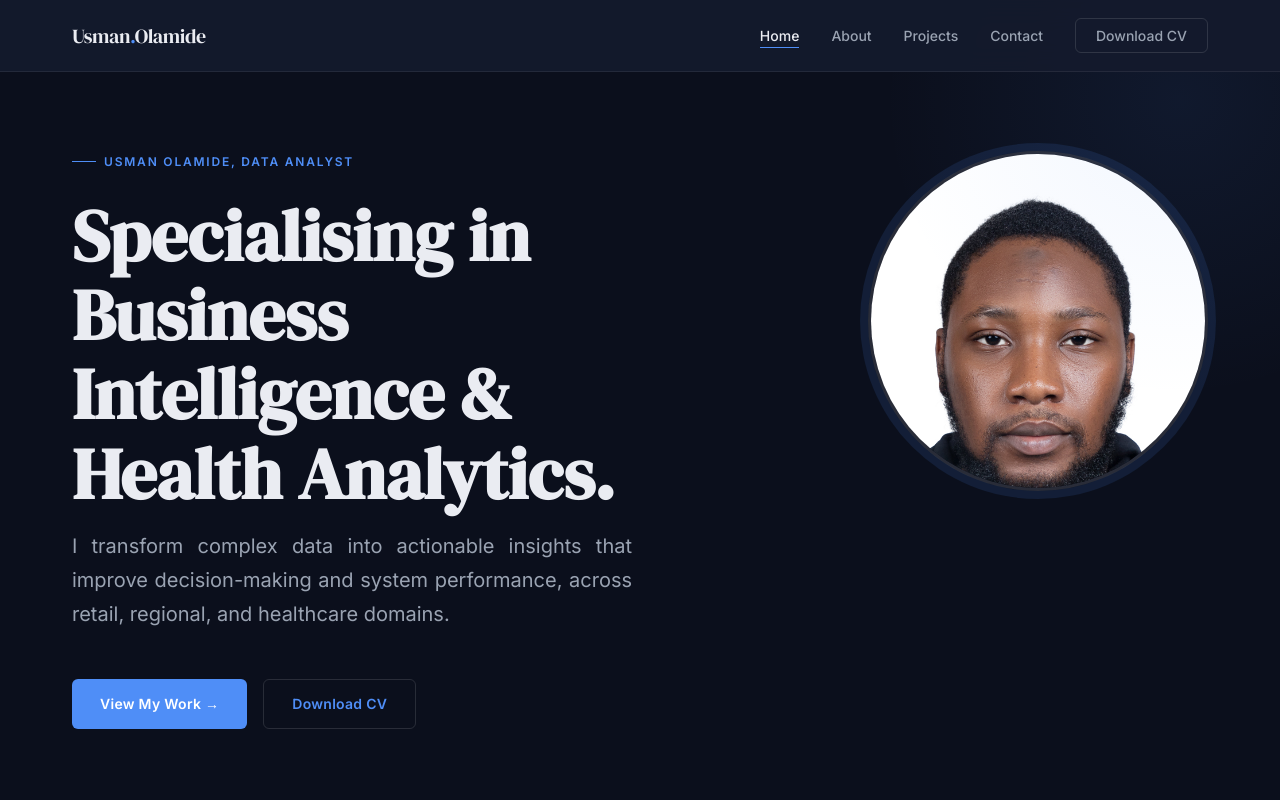
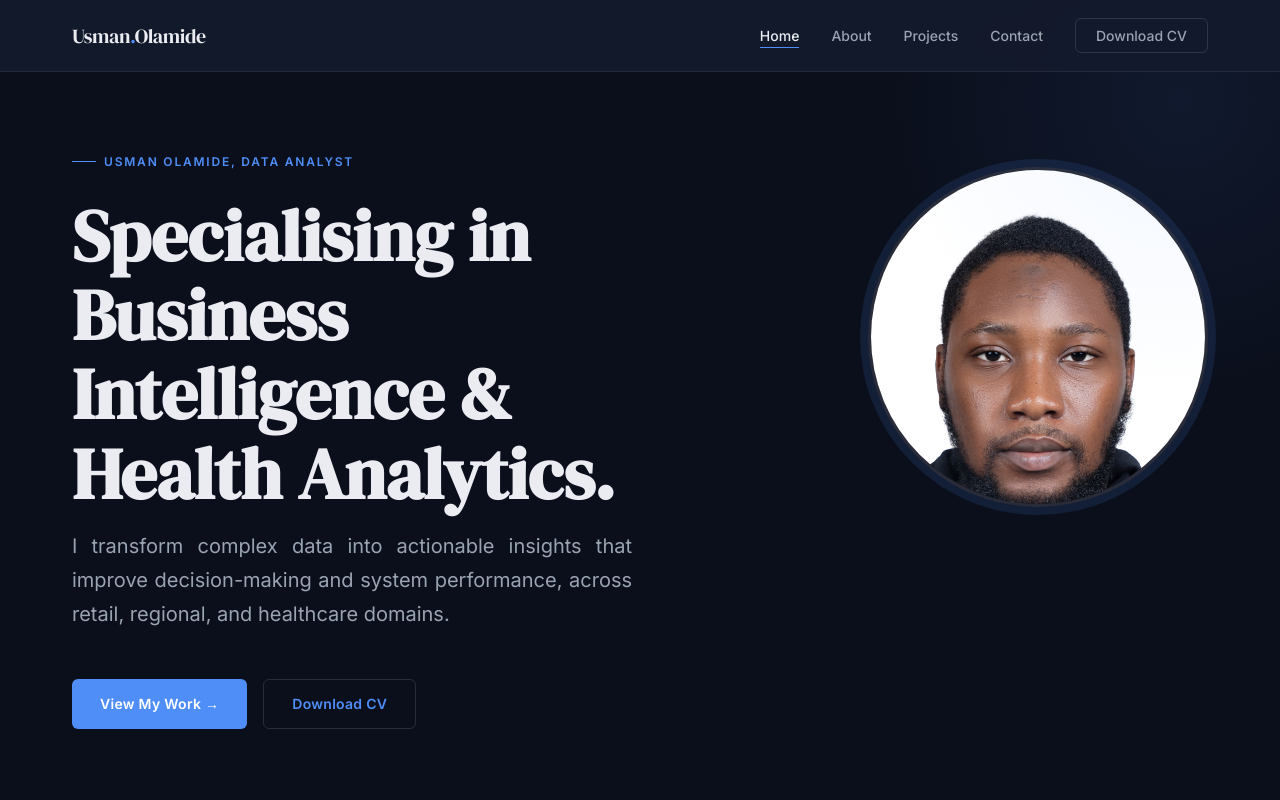
Before and after one commit to usman-abdul/usmanolamide_portfolio, a React (Vite) app in the folder portfolio/: page / in a window 1280 px wide. Shown: the top 800 px of the page. Built offline with nearby package versions, Linux system fonts and the light colour scheme.

Commit message:
nudge hero avatar down slightly

```diff
--- a/portfolio/src/styles/Home.scss
+++ b/portfolio/src/styles/Home.scss
@@ -48,7 +48,7 @@
     align-items: flex-start;
     justify-content: center;
     flex-shrink: 0;
-    padding-top: $space-xs;
+    padding-top: $space-md;
 
     @media (max-width: 768px) {
       display: none;
```
